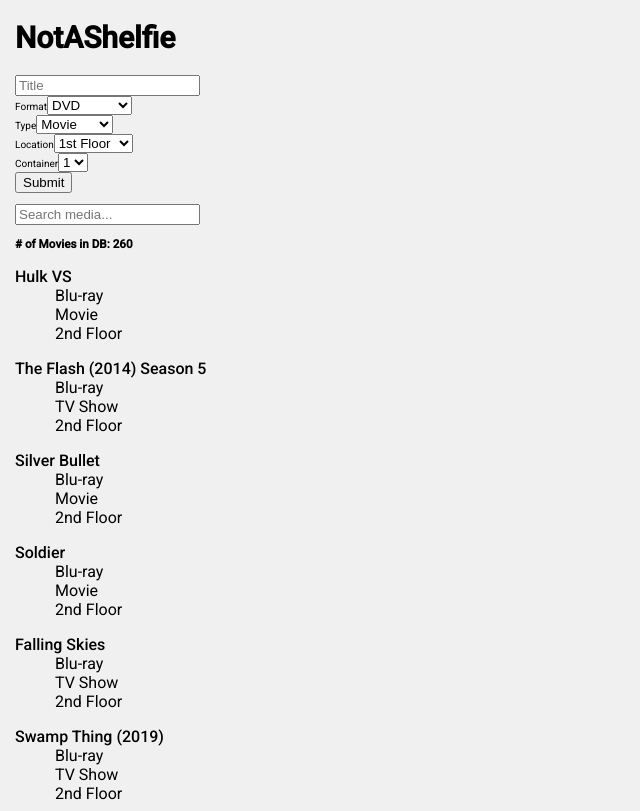
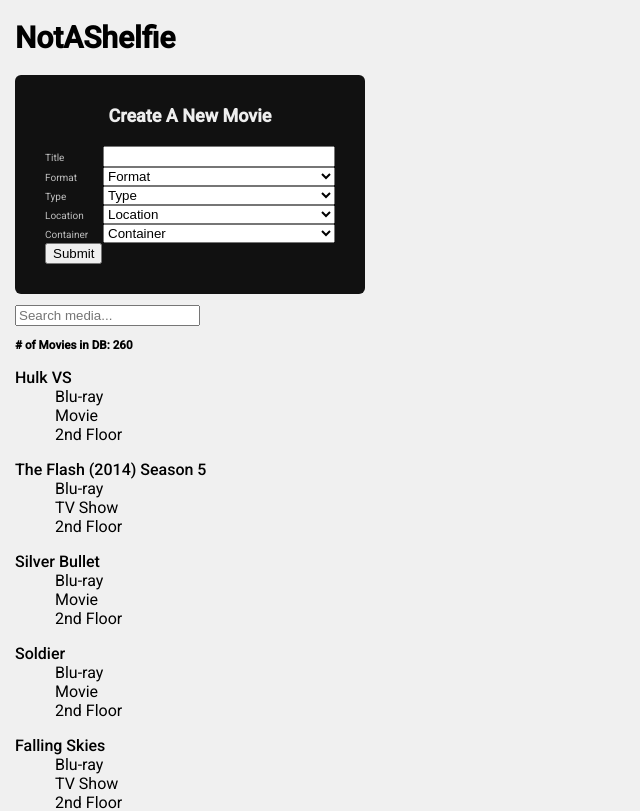
Before and after one commit to codeengie/shelfdat, a Vue app: page / in a window 1280 px wide. Shown: the top 811 px of the page, without its empty margins (0-640 px from the left). Built offline with nearby package versions, Linux system fonts and the light colour scheme.

Commit message:
Media Form
I updated the form to include BEM architecture, a few styles and a bit
of logic to check for errors.

```diff
--- a/src/components/NewMedia.vue
+++ b/src/components/NewMedia.vue
@@ -1,34 +1,62 @@
 <template>
-  <form @submit.prevent="submitNewMedia">
-    <input placeholder="Title" type="text"><br>
+  <form class="media-form" @submit.prevent="submitNewMedia">
+    <h3 class="media-form__title">Create A New Movie</h3>
 
-    <label for="format">Format</label>
-    <select name="format" id="format">
+    <div class="media-form__errors" v-if="errors.length">
+      <h4>Please correct the following error(s):</h4>
+      <ul>
+        <li v-for="error in errors" :key="error">{{ error }}</li>
+      </ul>
+    </div>
+
+    <div class="media-form__content">
+      <div class="media-form__group media-form__group--input">
+        <label class="media-form__label" for="title">Title</label>
+        <input class="media-form__input" id="title" type="text" v-model="title">
+      </div>
+
+      <div class="media-form__group media-form__group--dropdown">
+        <label class="media-form__label" for="format">Format</label>
+        <select class="media-form__select" name="format" id="format">
+          <option value="null">Format</option>
           <option value="DVD">DVD</option>
           <option value="Blu-ray">Blu-ray</option>
           <option value="4K Blu-ray">4K Blu-ray</option>
-    </select><br>
+        </select>
+      </div>
 
-    <label for="type">Type</label>
-    <select name="type" id="type">
+      <div class="media-form__group media-form__group--dropdown">
+        <label class="media-form__label" for="type">Type</label>
+        <select class="media-form__select" name="type" id="type">
+          <option value="null">Type</option>
           <option value="Movie">Movie</option>
           <option value="TV Show">TV Show</option>
-    </select><br>
+        </select>
+      </div>
 
-    <label for="location">Location</label>
-    <select name="location" id="location">
+      <div class="media-form__group media-form__group--dropdown">
+        <label class="media-form__label" for="location">Location</label>
+        <select class="media-form__select" name="location" id="location">
+          <option value="null">Location</option>
           <option value="1st Floor">1st Floor</option>
           <option value="2nd Floor">2nd Floor</option>
-    </select><br>
+        </select>
+      </div>
 
-    <label for="container">Container</label>
-    <select name="container" id="container">
+      <div class="media-form__group media-form__group--dropdown">
+        <label class="media-form__label" for="container">Container</label>
+        <select class="media-form__select" name="container" id="container">
+          <option value="null">Container</option>
           <option value="1">1</option>
           <option value="2">2</option>
           <option value="3">3</option>
-    </select><br>
+        </select>
+      </div>
+    </div>
 
+    <div class="media-form__group media-form__group--button">
       <button>Submit</button>
+    </div>
   </form>
 </template>
 
@@ -36,13 +64,59 @@
   export default {
     data() {
       return {
-
+        errors: [],
+        title: null
       };
     },
     methods: {
       submitNewMedia() {
+        this.errors = [];
+
+        if (!this.title) {
+          this.errors.push('Title is required');
+        }
+
+        if (!this.errors.length) {
+          return true;
+        }
+
         console.log('New media submitted');
       }
     }
   }
 </script>
+
+<style>
+  .media-form {
+    background-color: #111;
+    border-radius: 6px;
+    padding: 30px;
+    width: 28%;
+  }
+
+  .media-form__content {
+    margin-top: 20px;
+  }
+
+  .media-form__errors {
+    color: #ff0000;
+  }
+
+  .media-form__label {
+    color: #bebebe;
+    display: inline-block;
+    width: 20%;
+  }
+
+  .media-form__input,
+  .media-form__select {
+    width: 80%;
+  }
+
+  .media-form__title {
+    color: #eee;
+    font-size: 1.8rem;
+    margin: 0;
+    text-align: center;
+  }
+</style>
```
Lines whose indentation alone changed are shown as unchanged.
